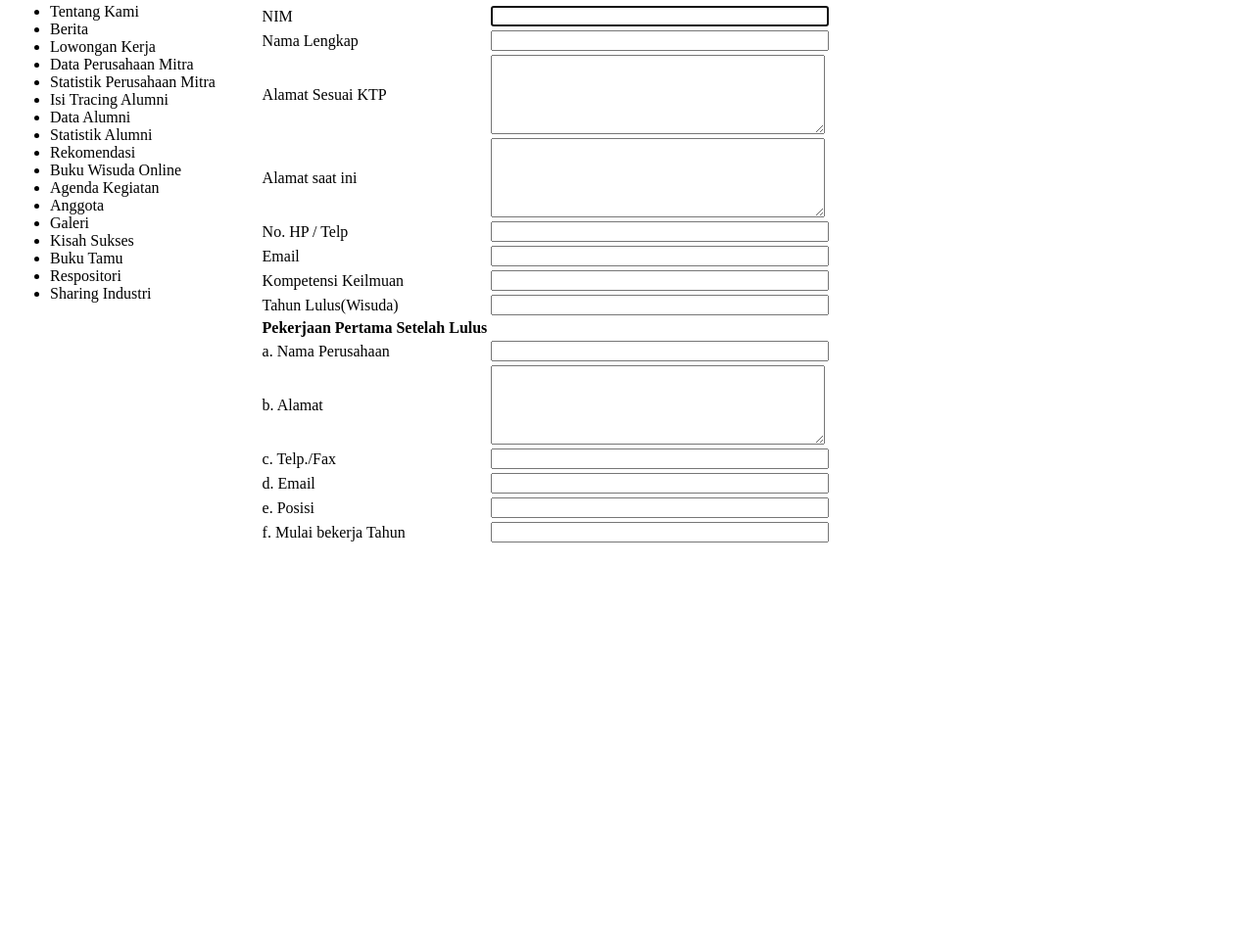
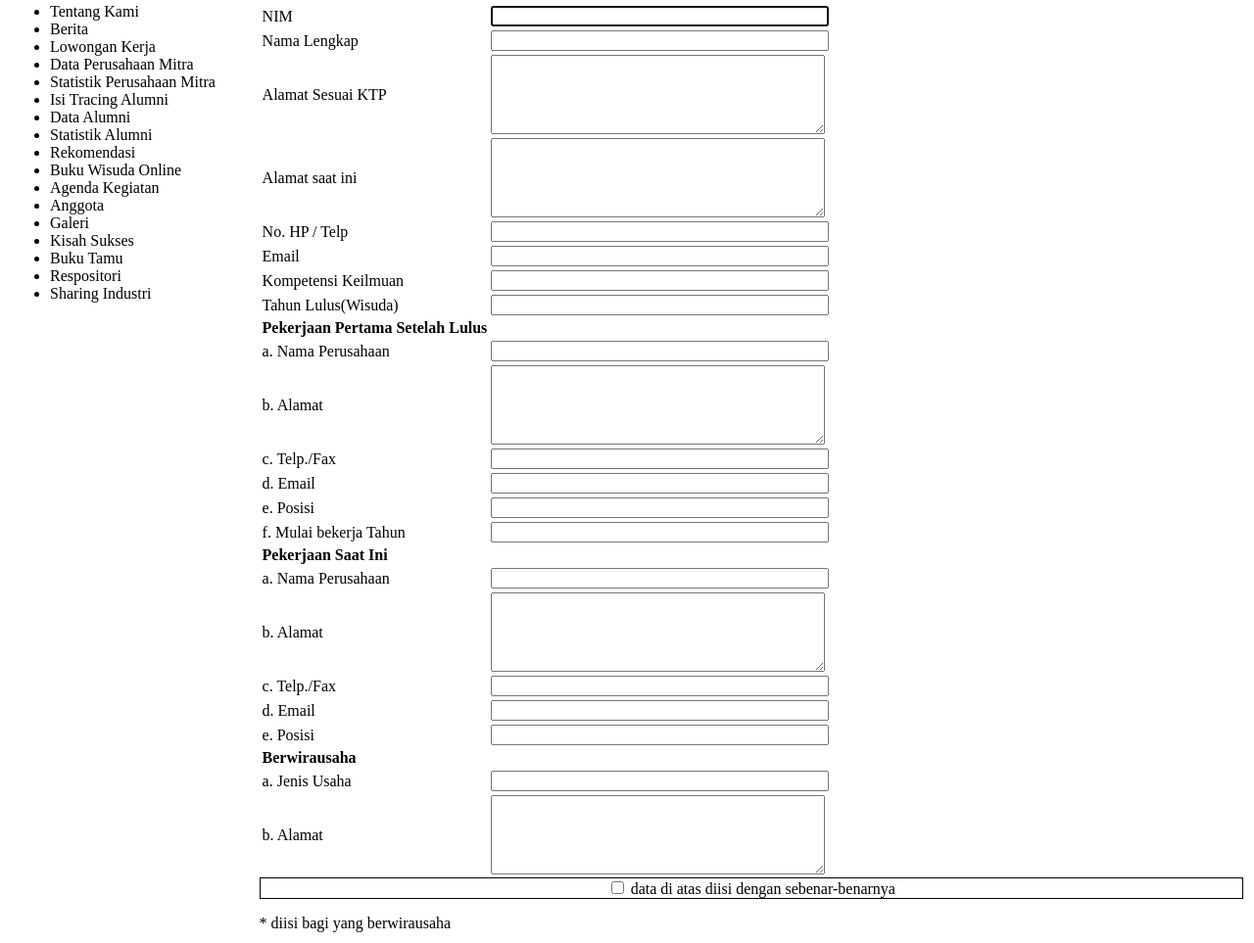
Before and after one commit to captainjex/tugas_pi, a plain HTML site: page tugas3.html in a window 1280 px wide. Shown: the part 150-1113 px from the top of the page at 98% size. Before the commit the page ends 800 px from the top, so only its background shows below. Drawn offline with Linux system fonts and the light colour scheme.

```diff
--- a/tugas3.html
+++ b/tugas3.html
@@ -41,7 +41,6 @@
                 <b>Tracing Alumni</b>
                 <hr>
                 <table>
-                    <form>
                     <tr>
                         <td>NIM</td>
                         <td><input type="text" name="nim" size="40" maxlength="15" autofocus=""></td>
@@ -101,8 +100,45 @@
                         <td>f. Mulai bekerja Tahun</td>
                         <td><input type="text" name="mulai" size="40" maxlength="5"></td>
                     </tr>
+                    <tr>
+                        <td><b>Pekerjaan Saat Ini</b></td>
+                    </tr>
+                    <tr>
+                        <td>a. Nama Perusahaan</td>
+                        <td><input type="text" name="nama perusahaan ini" size="40" maxlength="40"></td>
+                    </tr>
+                    <tr>
+                        <td>b. Alamat</td>
+                        <td><textarea rows="5" cols="40"></textarea></td>
+                    </tr>
+                    <tr>
+                        <td>c. Telp./Fax</td>
+                        <td><input type="text" name="telpini" size="40" maxlength="15"></td>
+                    </tr>
+                    <tr>
+                        <td>d. Email</td>
+                        <td><input type="text" name="emailini" size="40" maxlength="30"></td>
+                    </tr>
+                    <tr>
+                        <td>e. Posisi</td>
+                        <td><input type="text" name="posini" size="40" maxlength="30"></td>
+                    </tr>
+                    <td><b>Berwirausaha</b></td>
+                    </tr>
+                    <tr>
+                        <td>a. Jenis Usaha</td>
+                        <td><input type="text" name="jenis usaha" size="40" maxlength="40"></td>
+                    </tr>
+                    <tr>
+                        <td>b. Alamat</td>
+                        <td><textarea rows="5" cols="40"></textarea></td>
+                    </tr>
+                </table>
+                <form style="border:1px solid black;text-align:center;">
+                    <input type="checkbox" name="konfirmasi">
+                    data di atas diisi dengan sebenar-benarnya
                 </form>
-                </table>
+                * diisi bagi yang berwirausaha
             </td>
         </tr>
     </table>
```
Also changed, not shown: tugas4.html (added, +47 -0 lines). Lines whose indentation alone changed are shown as unchanged.
